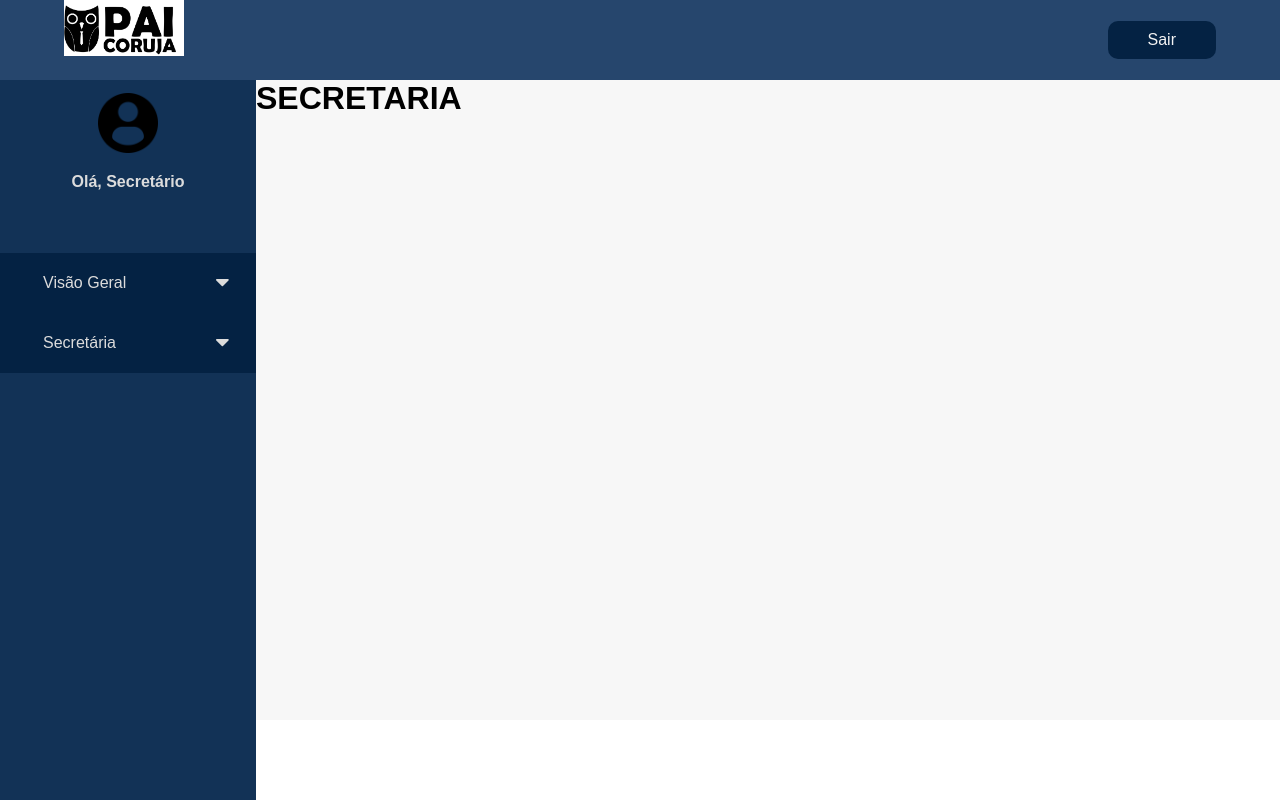
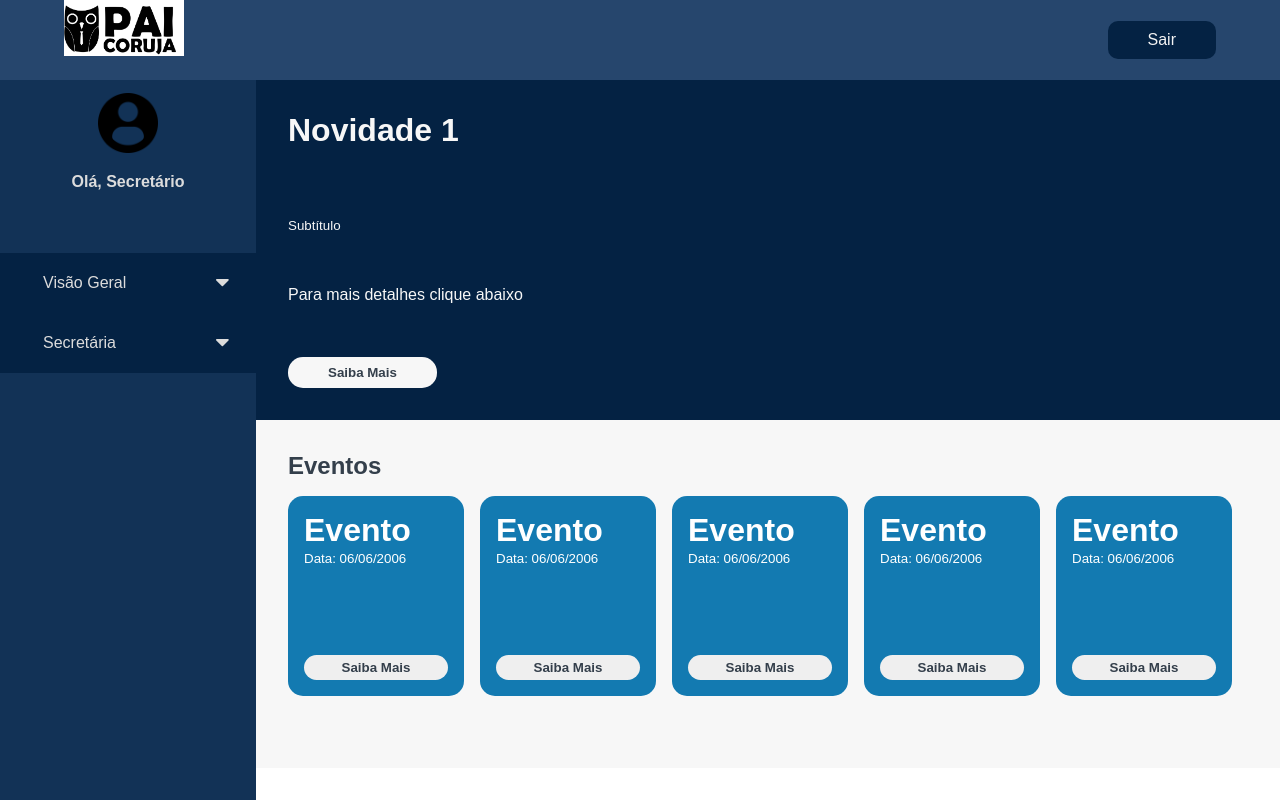
Before and after one commit to Bifrost-Corporation/Pai_Coruja_Web, a PHP site: page /secretaria/home-secretaria.html in a window 1280 px wide. Run offline with PHP 8.4, Linux system fonts and the light colour scheme.

Commit message:
Home feita, mas ainda preciso arrumar o scroll

```diff
--- a/css/style.css
+++ b/css/style.css
@@ -21,6 +21,7 @@ html{
     --cinzaclaro100: #dcdcdc;
     --cinza: #5A6978;
     --cinzaescuro: #47525E;
+    --cinzafonte:#343F4B;
     --branco: #ffffff;
 }
 h1{
@@ -241,6 +242,7 @@ p{
 
 /* FIM TELA LOGIN */
 
+
 /* MENU LATERAL */
 
 .sidebar{
@@ -429,6 +431,78 @@ nav ul li a:hover span{
     font-size: 1.25rem;
 }
 
+/* HOME */
+
+.destaque-card{
+
+    display: flex;
+    width: 100%;
+    height: 340px;
+    padding: 2rem;
+    color: var(--cinzamaisclaro);
+    background-color:var(--azulbtnsair);
+}
+
+.esquerda-destaque{
+    display: flex;
+    flex-direction: column;
+    justify-content:space-between;
+}
+
+.destaque-card h1,small:first-child{
+    margin-bottom: 1rem;
+}
+
+.saiba-mais-btn{
+    cursor: pointer;
+    border-radius: 10px;
+    border-style: none;
+    padding: 0.5rem 2.5rem;
+    font-weight: bold;
+    border-radius: 15px;
+    color: var(--cinzafonte);
+    background-color:var(--cinzamaisclaro);
+}
+
+.cards-eventos{
+    padding: 2rem;
+    color: var(--cinzafonte);
+    width: 100%;
+}
+
+.arrumar-cards{
+    display: flex;
+    flex-direction: row;
+}
+
+.evento-card{
+    margin-top: 1rem;
+    margin-right: 1rem;
+    padding: 1rem;
+    background-color: #137AB1;
+    color: var(--branco);
+    border-radius: 15px;
+    height: 200px;
+    width: 300px;
+    display: flex;
+    flex-direction: column;
+    justify-content: space-between;
+}
+
+
+.evento-card div:last-child button{
+    color: var(--cinzafonte);
+    padding: 0.3rem;
+    justify-content: center;
+    width: 100%;
+    border-radius: 15px;
+    border-style: none;
+    font-weight: bold;
+    cursor: pointer;
+}
+
+
+
 /* FORM */
 
 /* INPUT-FILE-CUSTOM */
@@ -540,6 +614,16 @@ input[type="file"]{
 /* ACABOU O FORM*/
 
 
+
+
+
+
+
+
+
+
+
+
 /*  MEDIAS  */
 
 @media (max-width:659px) {
--- a/secretaria/home-secretaria.html
+++ b/secretaria/home-secretaria.html
@@ -64,7 +64,73 @@
 
 
     <main class="container-main">
-        <h1>SECRETARIA</h1>
+        <section class="destaque-card">
+            <div class="esquerda-destaque">
+                <h1>Novidade 1</h1>
+                <small>Subtítulo</small>
+                <p>Para mais detalhes clique abaixo</p>
+
+                <a href="#"><button class="saiba-mais-btn">Saiba Mais</button></a>
+            </div>
+            <div class="direita-destaque">
+
+            </div>
+        </section>
+
+        <section class="cards-eventos">
+            <h2>Eventos</h2>
+            <div class="arrumar-cards">
+
+                <div class="evento-card">
+                    <div>
+                        <h1>Evento</h1>
+                        <small>Data: 06/06/2006</small>
+                    </div>
+                    <div>
+                        <a href="#"><button>Saiba Mais</button></a>
+                    </div>
+                </div>
+
+                <div class="evento-card">
+                    <div>
+                        <h1>Evento</h1>
+                        <small>Data: 06/06/2006</small>
+                    </div>
+                    <div>
+                        <a href="#"><button>Saiba Mais</button></a>
+                    </div>
+                </div>
+                <div class="evento-card">
+                    <div>
+                        <h1>Evento</h1>
+                        <small>Data: 06/06/2006</small>
+                    </div>
+                    <div>
+                        <a href="#"><button>Saiba Mais</button></a>
+                    </div>
+                </div>
+                <div class="evento-card">
+                    <div>
+                        <h1>Evento</h1>
+                        <small>Data: 06/06/2006</small>
+                    </div>
+                    <div>
+                        <a href="#"><button>Saiba Mais</button></a>
+                    </div>
+                </div>
+                <div class="evento-card">
+                    <div>
+                        <h1>Evento</h1>
+                        <small>Data: 06/06/2006</small>
+                    </div>
+                    <div>
+                        <a href="#"><button>Saiba Mais</button></a>
+                    </div>
+                </div>
+
+
+            </div>
+        </section>
     </main>
 
     <script src="../js/nav.js"></script>
```
Also changed, not shown: js/carroussel.js (added, +28 -0 lines).
